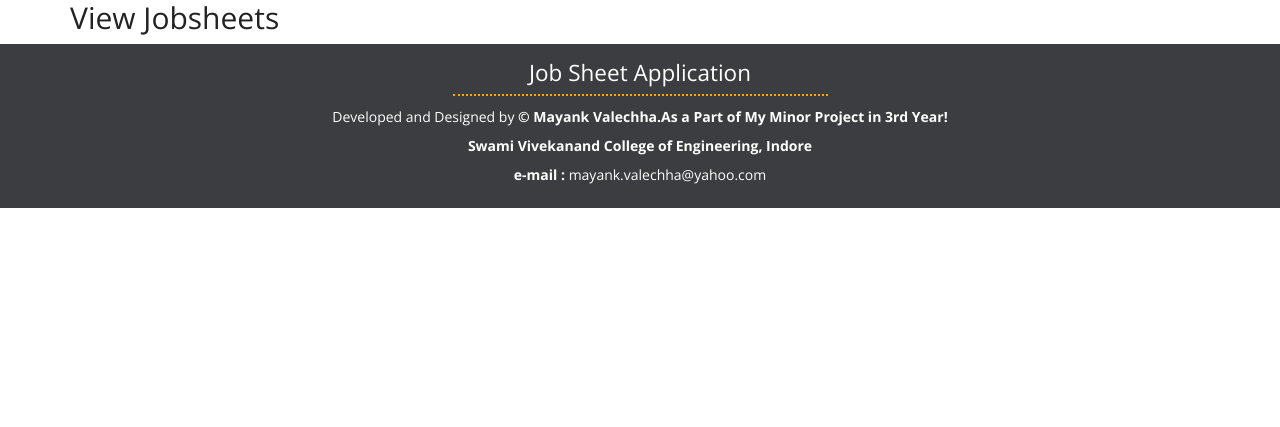
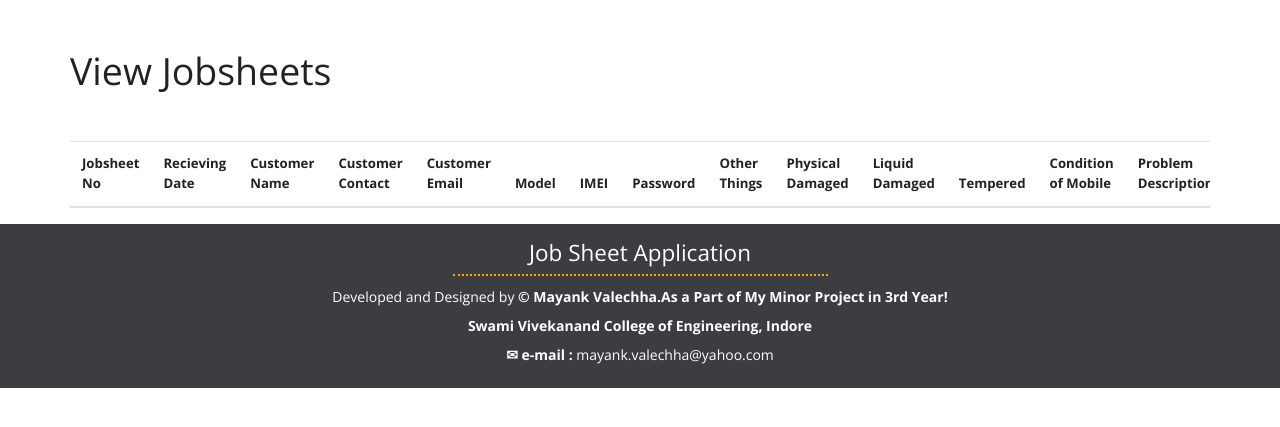
Before and after one commit to MayankValechha/job-sheet-app, a PHP site: page /viewJobsheets.php in a window 1280 px wide. Shown: the top 427 px of the page. Run offline with PHP 8.4, Linux system fonts and the light colour scheme; the visitor is signed in with stand-in values (Sample User, id 1); data comes from the database, SQL or seed files in the repository; lists and menus that the app fills with data are empty.

Commit message:
Under workinh

```diff
--- a/includes/footer.php
+++ b/includes/footer.php
@@ -28,5 +28,5 @@
     <div class="hr"></div>
     <p>Developed and Designed by <span> &copy; Mayank Valechha.</span><b>As a Part of My Minor Project in 3rd Year!</b></p>
     <p><span>Swami Vivekanand College of Engineering, Indore</span></p>
-    <p><span>e-mail : </span>mayank.valechha@yahoo.com</p>
+    <p><span>&#9993; e-mail : </span>mayank.valechha@yahoo.com</p>
 </footer>
--- /dev/null
+++ b/includes/user-not-set.php
@@ -0,0 +1,5 @@
+<?php
+
+
+
+?>
--- a/viewJobsheets.php
+++ b/viewJobsheets.php
@@ -17,9 +17,27 @@
         //Fetching all rows
         $jobsheets = mysqli_fetch_all($results, MYSQLI_ASSOC);
 
-        //Showing Query
-        //var_dump($jobsheets);
+        //Jobsheet number to show in ViewJobsheet page
+        //Will be incremented on each loop
+        $jobsheet_number = 1;
+
+        //Checking if Repaired button is pressed
+        if(isset($_POST['phone_repaired_submit'])) {
+
+            //Grabbing customer id in $update_id
+            $update_id = $_POST['update_id'];
+
+            $query = " UPDATE `jobsheet`
+                       SET isRepaired = 1
+                       WHERE customer_id = {$update_id}
+                    ";
+
         }
+    }
+
+    //Classes for Repaired or Not Repaired
+    $phone_not_repaired = 'bg-danger text-white';
+    $phone_repaired = 'bg-success text-dark'
 
 ?>
 
@@ -37,11 +55,12 @@
     <?php if($_SESSION['username']): ?>
         <div class="container">
             <div class="row">
-                <h2>View Jobsheets</h2>
-                <?php foreach($jobsheets as $jobsheet): ?>
-                    <div class="table-repsonsive">
-                        <table class="table table-bordered">
+                <h1 class="my-5">View Jobsheets</h1>
+                <table class="table-responsive table table-bordred table-hover">
+                    <thead>
                         <tr>
+                            <th>Jobsheet No</th>
+                            <th>Recieving Date</th>
                             <th>Customer Name</th>
                             <th>Customer Contact</th>
                             <th>Customer Email</th>
@@ -49,11 +68,21 @@
                             <th>IMEI</th>
                             <th>Password</th>
                             <th>Other Things</th>
+                            <th>Physical Damaged</th>
+                            <th>Liquid Damaged</th>
+                            <th>Tempered</th>
                             <th>Condition of Mobile</th>
                             <th>Problem Description</th>
                             <th>Amount</th>
+                            <th>Repaired</th>
+                            <th>Delivered</th>
                         </tr>
+                    </thead>
+                    <?php foreach($jobsheets as $jobsheet): ?>
+                        <tbody>
                                 <tr>
+                                    <td><?php echo $jobsheet_number; ?></td>
+                                    <td><?php echo $jobsheet['recieving_date']; ?></td>
                                     <td><?php echo $jobsheet['customer_name']; ?></td>
                                     <td><?php echo $jobsheet['customer_contact']; ?></td>
                                     <td><?php echo $jobsheet['customer_email']; ?></td>
@@ -61,16 +90,52 @@
                                     <td><?php echo $jobsheet['model']; ?></td>
                                     <td><?php echo $jobsheet['password']; ?></td>
                                     <td><?php echo $jobsheet['other_things']; ?></td>
+
+                                    <!-- Changing Values from 0 to No and 1 to Yes -->
+                                    <td>
+                                        <?php if($jobsheet['isPhysicalDamaged'] == 1 ):?>
+                                            <?php echo "Physical Damaged"; ?>
+                                        <?php else :?>
+                                            <?php echo "No"; ?>
+                                        <?php endif;?>
+                                    </td>
+                                    <td>
+                                        <?php if($jobsheet['isLiquidDamaged'] == 1 ):?>
+                                            <?php echo "Liquid Damaged"; ?>
+                                        <?php else :?>
+                                            <?php echo "No"; ?>
+                                        <?php endif;?>
+                                    </td>
+                                    <td>
+                                        <?php if($jobsheet['isTempered'] == 1 ):?>
+                                            <?php echo "Tempered"; ?>
+                                        <?php else :?>
+                                            <?php echo "No"; ?>
+                                        <?php endif;?>
+                                    </td>
+
                                     <td><?php echo $jobsheet['condition_of_mobile']; ?></td>
                                     <td><?php echo $jobsheet['problem_description']; ?></td>
                                     <td><?php echo $jobsheet['estimated_amount']; ?></td>
+                                    <td><?php echo $jobsheet['isRepaired']; ?></td>
+                                    <td><?php echo $jobsheet['isDelivered']; ?></td>
+                                    <?php $jobsheet_number++; ?>
+
+                                    <td>
+                                        <form action="POST" action="<?php echo $_SERVER['PHP_SELF']; ?>" class="form-group">
+                                            <input type="hidden" name="update_id" value="<?php echo $jobsheet['customer_id']; ?>">
+                                            <input type="submit" value="Repaired" name="phone_repaired_submit" class="form-control btn-btn primary">
+                                        </form>
+                                    </td>
                                 </tr>
+                        </tbody>
+                    <?php endforeach; ?>
                 </table>
-                    </div>
-                <?php endforeach; ?>
             </div>
         </div>
     <?php endif;?>
+
+    <!-- Footer file -->
     <?php include 'includes/footer.php'; ?>
 </body>
 </html>
```
Also changed, not shown: createJobsheet.php (+24 -3 lines), dashboard.php (+8 -8 lines), random.txt (added, +30 -0 lines), imgs/loading 2.gif (added), imgs/loading 3.gif (added), imgs/loading 4.gif (added), imgs/loading 5.gif (added), imgs/loading.gif (added), 1 other file. Lines whose indentation alone changed are shown as unchanged.
